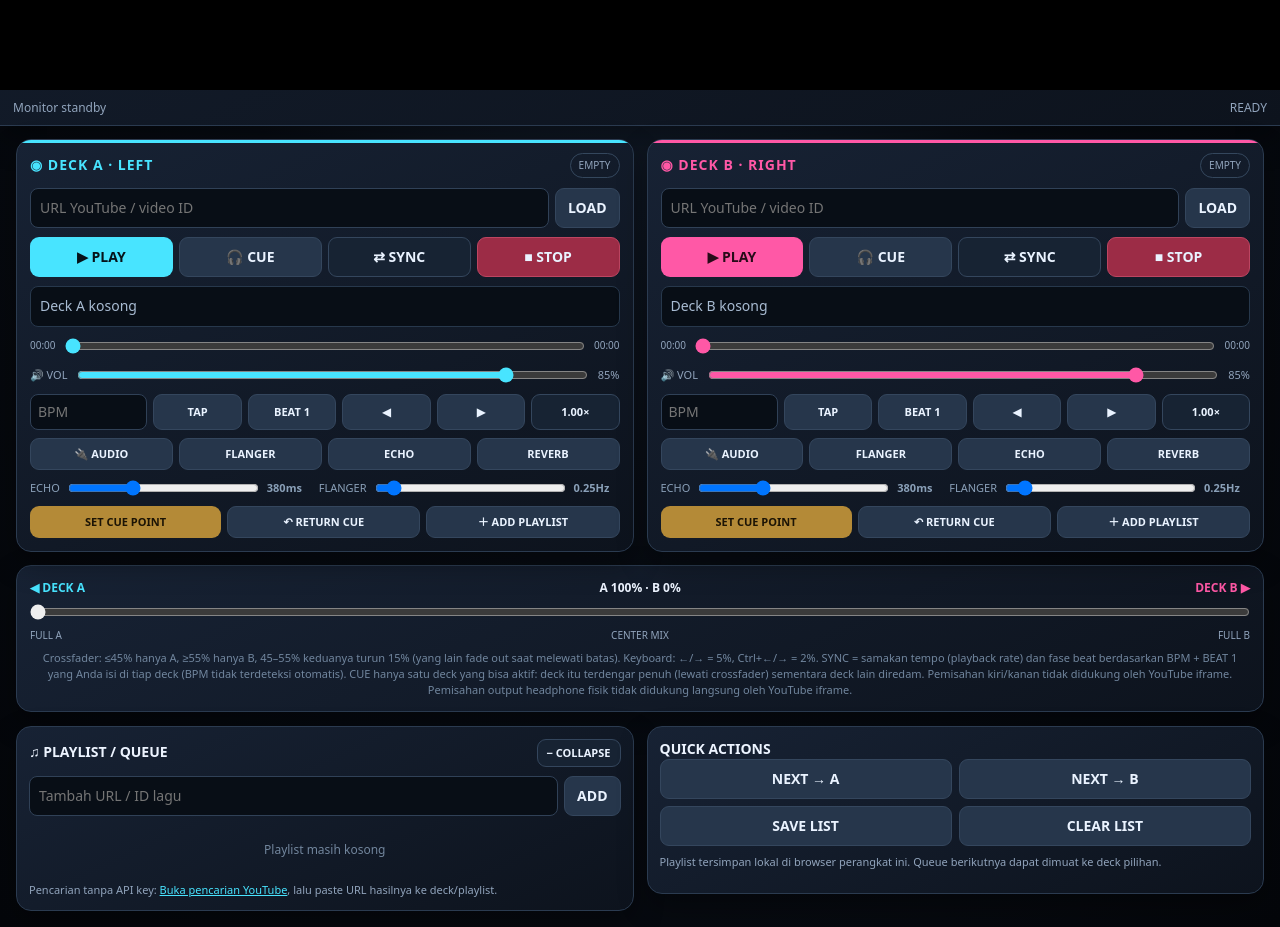
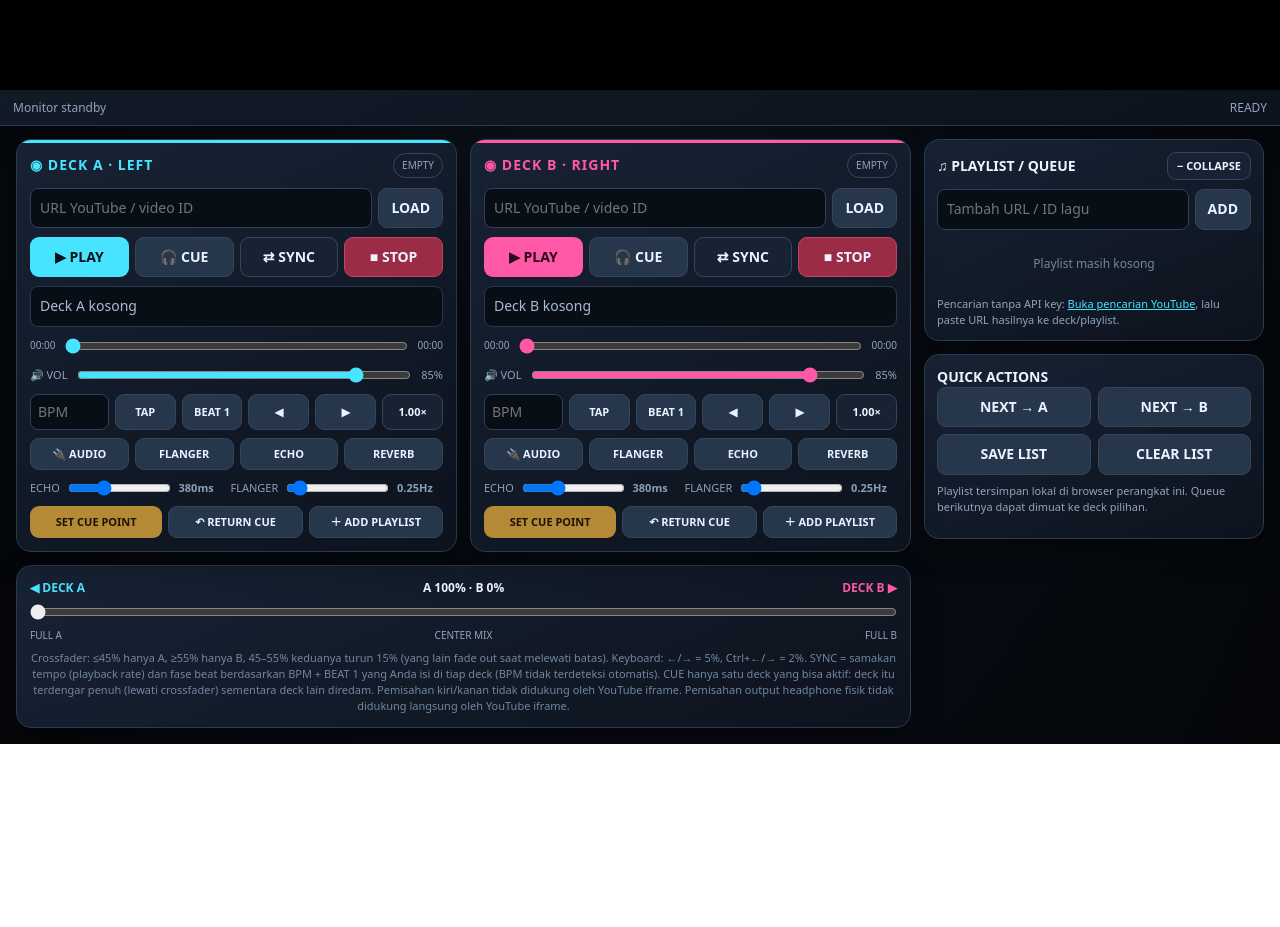
Before and after one commit to ahmad-denny/vdejayku, a plain HTML site: page index.html in a window 1280 px wide. Shown: the part 680-1607 px from the top of the page. After the commit the page ends 1424 px from the top, so only its background shows below. Drawn offline with Linux system fonts and the light colour scheme.

Commit message:
Update index.html

```diff
--- a/index.html
+++ b/index.html
@@ -16,6 +16,17 @@ html,body{overflow-x:hidden}
 #frameB{opacity:0}
 .frame{visibility:visible}
 .sug{position:fixed;z-index:50;max-height:360px;overflow:auto;background:#0d131d;border:1px solid #304157;border-radius:10px;box-shadow:0 12px 30px #000a;display:none;font-size:12px}.sug>div{display:flex;gap:8px;align-items:center;padding:6px 8px;cursor:pointer}.sug>div:hover{background:#1b2a40}.sug img{width:64px;height:36px;object-fit:cover;border-radius:4px;flex:none}.sug small{color:#8aa0b8}
+
+.wrap{max-width:1700px}
+.main{grid-template-columns:minmax(0,1fr) minmax(0,1fr) 340px;gap:13px;align-items:start}
+.main>section,.decks{display:contents}
+.monitor{grid-column:1/-1;grid-row:1;margin-bottom:0}
+.deck:not(.b){grid-column:1;grid-row:2}
+.deck.b{grid-column:2;grid-row:2}
+.mixer{grid-column:1/3;grid-row:3;margin-top:0}
+.side{display:flex;flex-direction:column;grid-column:3;grid-row:2/4}
+@media(max-width:1100px){.main{grid-template-columns:minmax(0,1fr) minmax(0,1fr)}.deck:not(.b),.deck.b{grid-column:auto;grid-row:auto}.mixer{grid-column:1/-1;grid-row:auto}.side{grid-column:1/-1;grid-row:auto;display:grid;grid-template-columns:1fr 1fr}}
+@media(max-width:700px){.main{grid-template-columns:minmax(0,1fr)}.deck:not(.b),.deck.b,.mixer,.side{grid-column:1}.side{display:flex}}
 </style>
 </head><body><div class="wrap" id="app">
 <header class="top"><div><div class="logo">YT <em>DUAL DECK</em> DJ / KARAOKE</div><div class="tagline">TWO VIDEO DECKS · PLAYLIST · CUE · CROSSFADE</div></div><div class="badge" id="apiStatus">YouTube API: memuat…</div></header>
```
